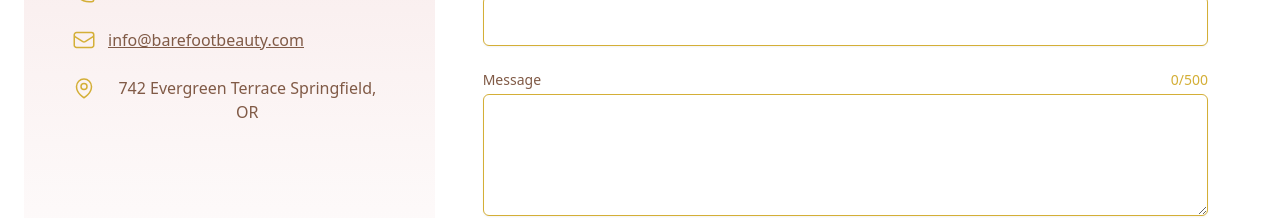
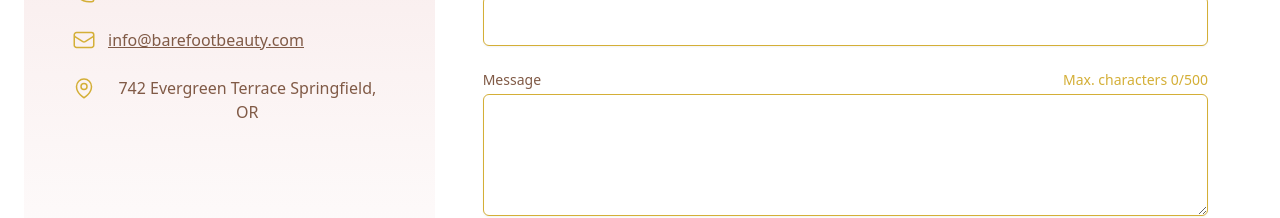
Before and after one commit to KristelBurke/barefoot-beauty, a React (Create React App) app: page /contact in a window 1280 px wide. Shown: the part 516-734 px from the top of the page. Built offline with nearby package versions, Linux system fonts and the light colour scheme.

Commit message:
max characters

```diff
--- a/src/pages/Contact.js
+++ b/src/pages/Contact.js
@@ -137,7 +137,7 @@ function Contact() {
                 <div className="flex justify-between">
                   <label htmlFor="message" className="text-sm font-medium text-brown">Message</label>
                     <span id="message-max" className="text-sm text-gold">
-                      {message.length}/500
+                      Max. characters {message.length}/500
                     </span>
                   </div>
                   <div className="mt-1">
```
